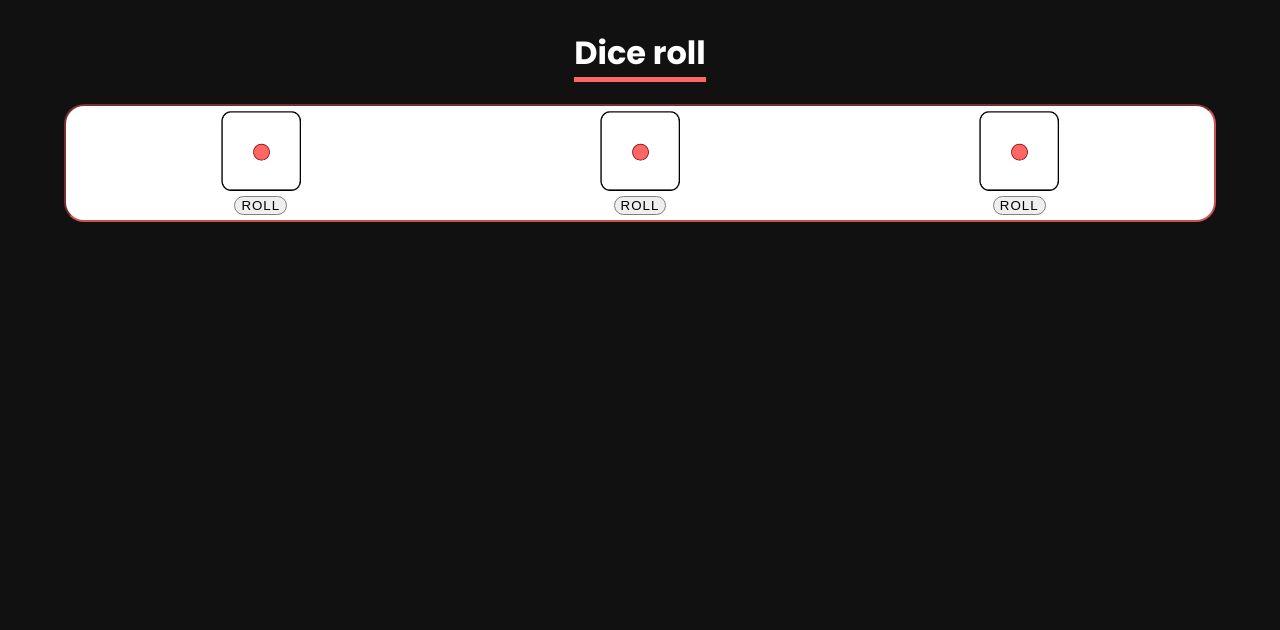
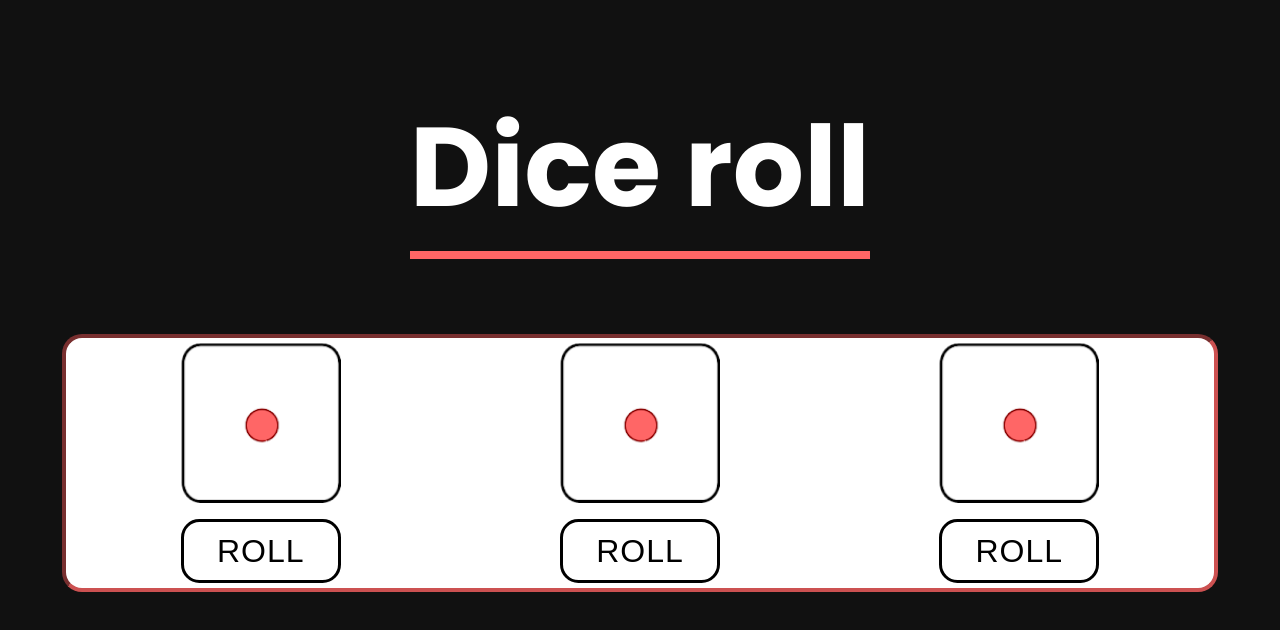
Before and after one commit to jncabdom/dice-roll-js, a website built with Vite: page src/index.html in a window 1280 px wide. Built offline with nearby package versions, Linux system fonts and the light colour scheme.

Commit message:
Better page look

```diff
--- a/src/css/index.css
+++ b/src/css/index.css
@@ -2,12 +2,13 @@
 
 h1 {
   color: white;
-  border-bottom: 5px inset #f66;
+  font-size: 7rem;
+  border-bottom: 0.5rem inset #f66;
 }
 
 img {
-  width: 5rem;
-  height: 5rem;
+  width: 10rem;
+  height: 10rem;
 }
 
 body {
@@ -24,8 +25,9 @@ body {
   width: 90%;
   display: flex;
   justify-content: space-around;
+  flex-wrap: wrap;
   align-items: center;
-  border: 2px inset#CC5151;
+  border: 0.3rem inset#CC5151;
   border-radius: 20px;
   padding: 5px;
 }
@@ -38,12 +40,26 @@ body {
 }
 
 button {
-  margin-top: 5px;
+  width: 10rem;
+  height: 4rem;
+  font-size: 2rem;
+  margin-top: 1rem;
   letter-spacing: 1px;
   text-decoration: none;
   text-transform: uppercase;
   text-align: center;
+  border: 0.19rem solid black;
+  border-radius: 1.15rem;
+  background-color: white;
   color: black;
-  border: 1px solid grey;
-  border-radius: 20px;
 }
+
+button:hover {
+  background-color: darkgray;
+  color: white;
+}
+
+button:active {
+  background-color: #282c34;
+  color: white;
+}
```
